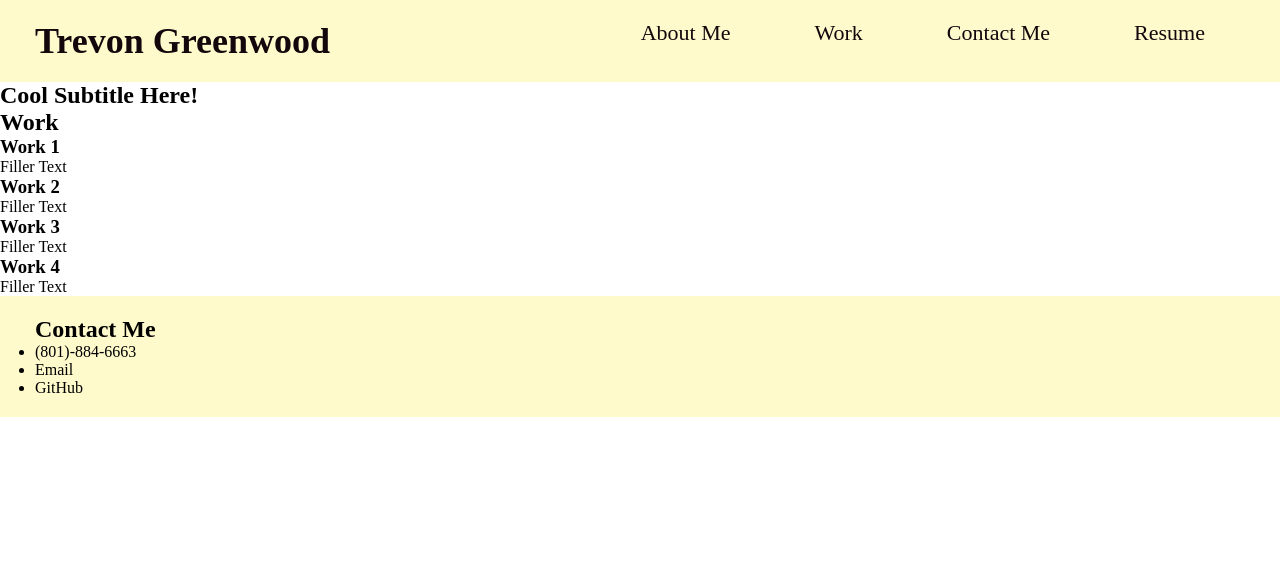
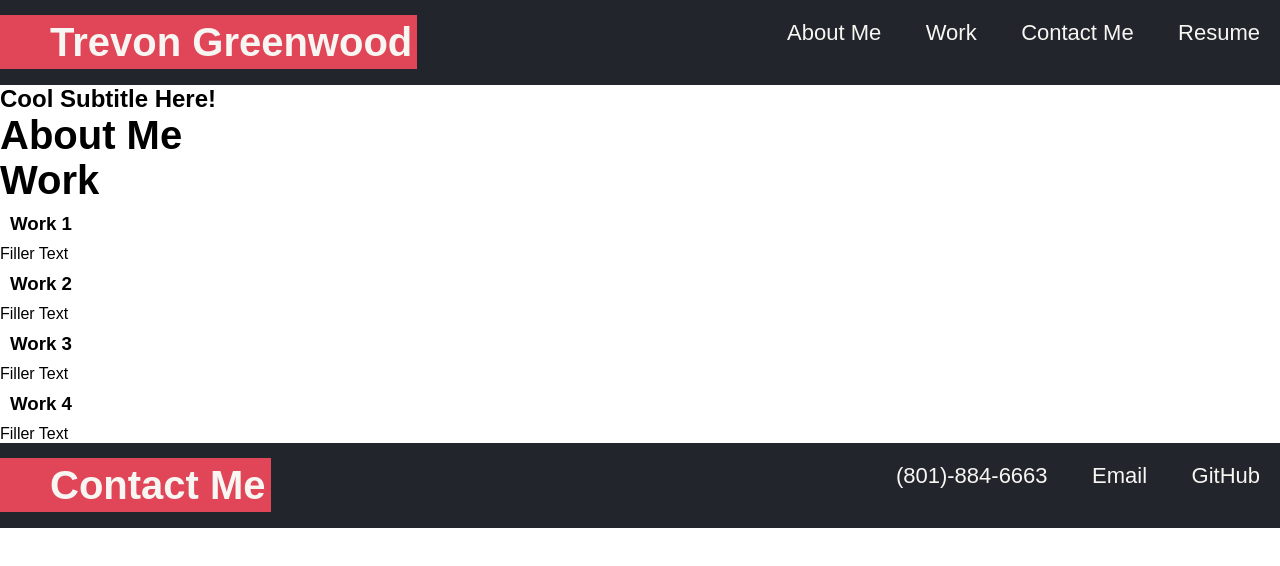
Before and after one commit to greenwoodtrevon/trevon-greenwood-portfolio, a plain HTML site: page index.html in a window 1280 px wide. Drawn offline with Linux system fonts and the light colour scheme.

Commit message:
styled header and footer

```diff
--- a/assets/style.css
+++ b/assets/style.css
@@ -3,29 +3,52 @@
     padding: 0;
     box-sizing: border-box;
 }
+body {
+    font-family: Arial, Helvetica, sans-serif
+}
+h1 {
+    font-size: 40px;
+}
 header, footer {
-    padding: 20px 35px;
-    background-color: #FFFACC;
+    padding: 20px 0px 20px 0px;
+    background-color: #22252C;
+    color: #F7f6f2;
 }
-header h1 {
+header h1, footer h1 {
     font-weight: bold;
-    font-size: 36px;
-    color: #13070C;
+    color: #F7f6f2;
     margin: 0;
     display: inline;
+    background-color: #E14658;
+    padding: 5px;
+    padding-left: 50px;
 }
-header nav {
+header nav, footer nav {
     float: right;
+    vertical-align: middle;
 }
-header a {
+header a, footer a {
     text-decoration: none;
-    color: #13070C;
+    color: #F7f6f2;
 }
-header nav ul li {
-    display: inline;
+header nav ul li, footer nav ul li {
+    display: inline-block;
 }
-header nav ul li a {
-    margin: 0 40px;
+header nav ul li a, footer nav ul li a {
+    margin: 0 20px;
     font-weight: lighter;
     font-size: 22px;
 }
+
+.hero div h2 {
+    display: block;
+
+}
+
+.hero {
+    margin-right: 50px;
+}
+
+.work h3 {
+    margin: 10px;
+}
--- a/index.html
+++ b/index.html
@@ -31,12 +31,14 @@
 
     </header>
 
-    <div class="subtitle">
-        <h2>Cool Subtitle Here!</h2>
-    </div>
+    <section class="hero">
+        <div>
+            <h2>Cool Subtitle Here!</h2>
+        </div>
+    </section>
 
     <section class="about-me">
-
+        <h1>About Me</h1>
     </section>
 
     <section class="work">
@@ -59,13 +61,19 @@
         </div>
     </section>
     <footer class="contact-me">
-        <h2>Contact Me</h2>
+        <h1>Contact Me</h1>
         <nav>
             <div>
                 <ul>
-                    <li>(801)-884-6663</li>
-                    <li>Email</li>
-                    <li>GitHub</li>
+                    <li>
+                        <a href="tel:+18018846663">(801)-884-6663</a>
+                    </li>
+                    <li>
+                        <a href="greenwoodtrevon@gmail.com">Email</a>
+                    </li>
+                    <li>
+                        <a href="https://github.com/greenwoodtrevon?tab=repositories">GitHub</a>
+                    </li>
                 </ul>
             </div>
         </nav>
```
